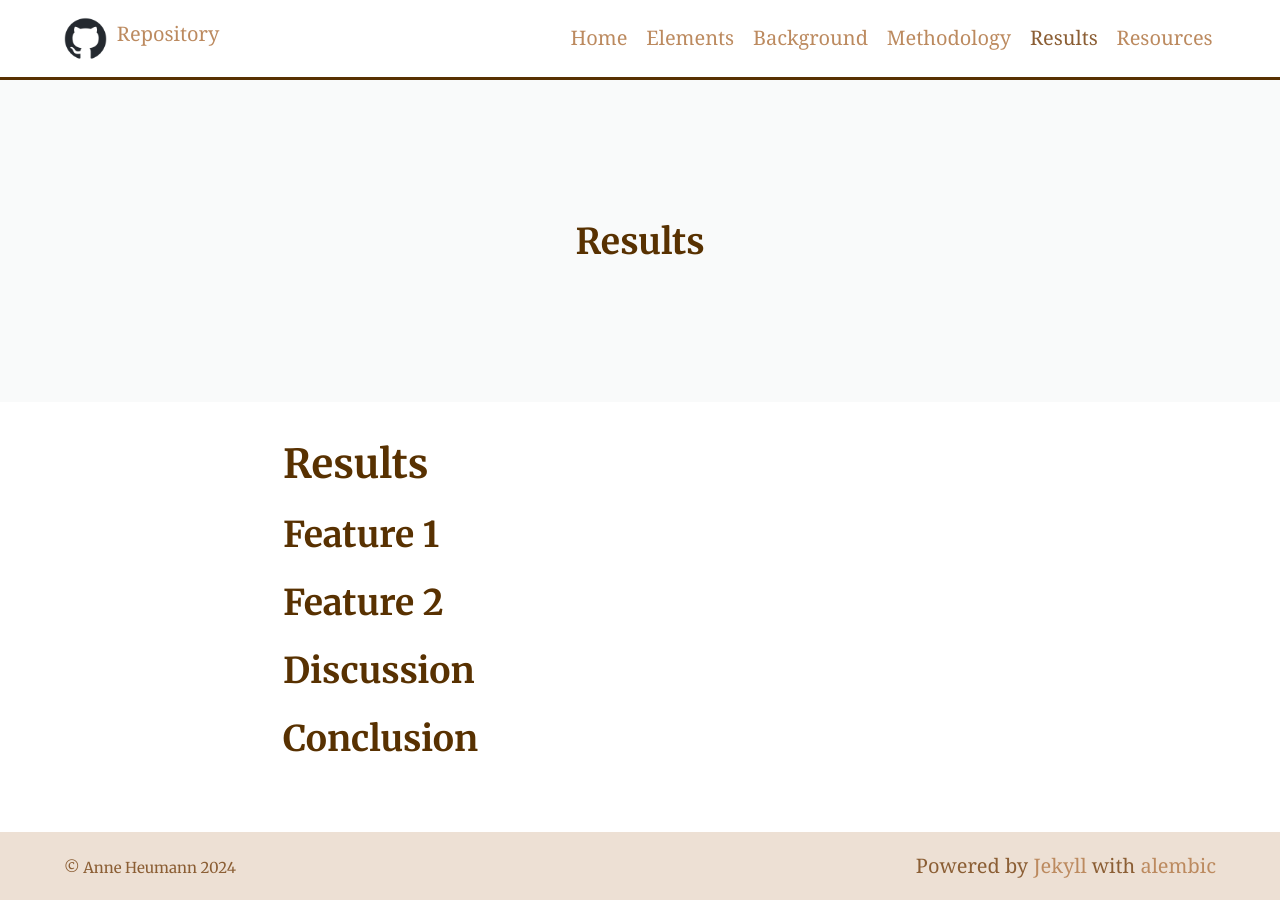
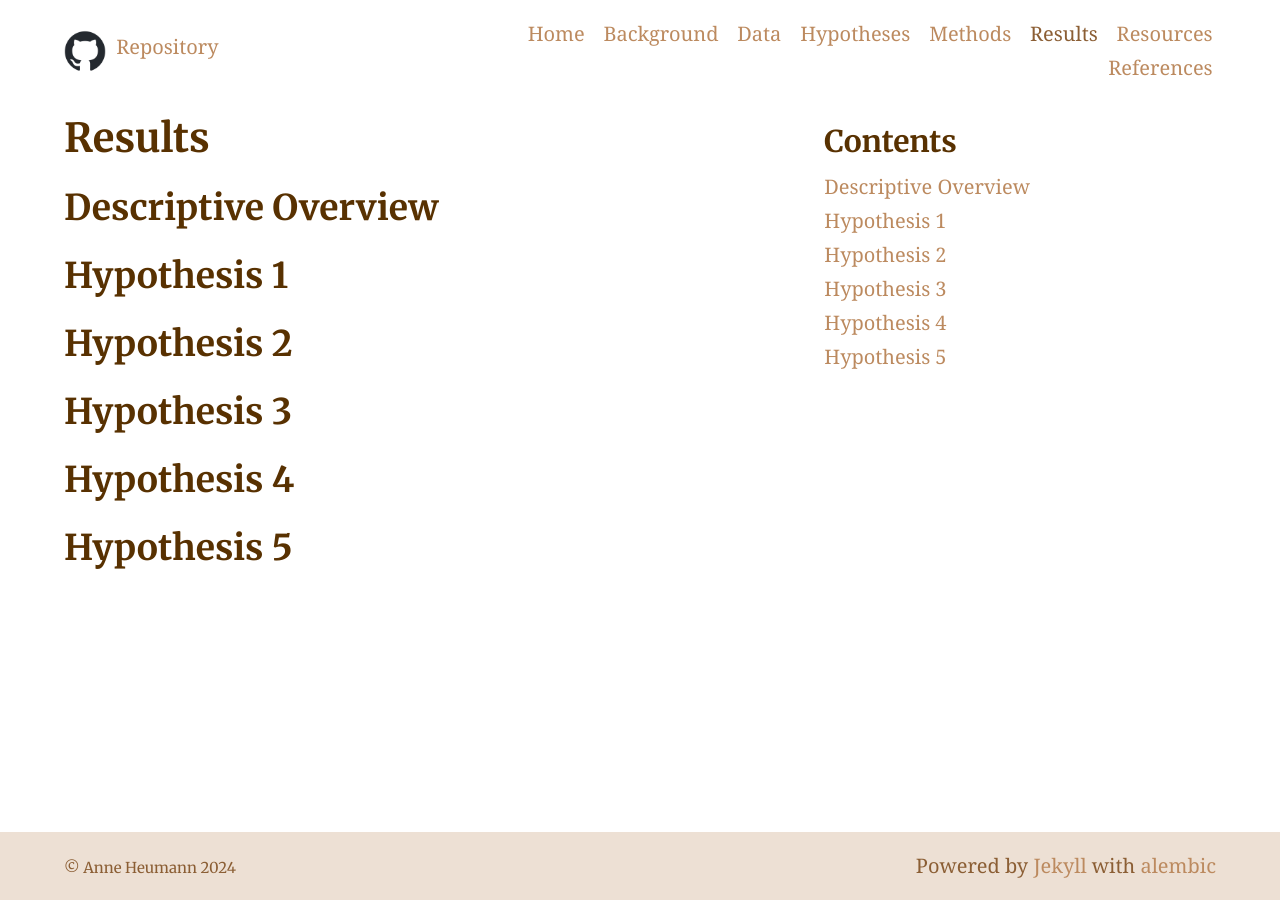
Before and after one commit to aheuma/IncentivizedBookReviews, a Jekyll site: the page built from results.md, in a window 1280 px wide. Built offline with Jekyll 4.4.1, drawn with Linux system fonts in a browser that asks for light colours.

Commit message:
Add progress on page contents

```diff
--- a/_config.yml
+++ b/_config.yml
@@ -94,7 +94,7 @@ defaults:
 encoding: utf-8 # Make sure the encoding is right
 lang: en-GB # Set the site language
 title: "Anne Heumann" # Site name or title, also used in jekyll-seo-tag
-description: "Web-based presentation for a master thesis on incentivized book reviews" # Site description and default description, also used in jekyll-seo-tag
+#description: "Web-based presentation for a master thesis on incentivized book reviews" # Site description and default description, also used in jekyll-seo-tag
 url: "https://aheuma.github.io/IncentivizedBookReviews/" # Site url, also used in jekyll-seo-tag
 baseurl: ""
 repo: "https://github.com/aheuma/IncentivizedBookReviews/tree/main"
@@ -122,16 +122,20 @@ css_inline: true # Will insert all styles into a single <style> block in the <he
 navigation_header:
 - title: Home
   url: /
-- title: Elements
-  url: /elements/
 - title: Background
   url: /background/
-- title: Methodology
-  url: /methodology/
+- title: Data
+  url: /data/
+- title: Hypotheses
+  url: /hypotheses/
+- title: Methods
+  url: /methods/
 - title: Results
   url: /results/
 - title: Resources
   url: /resources/
+- title: References
+  url: /references/
 
 
 social_links: # Appears in sidebar. Set the urls then uncomment and comment out as desired
--- /dev/null
+++ b/_includes/site-aside-hypotheses.html
@@ -0,0 +1,6 @@
+<a href="#transferability-book-reviews">Transferability to Book Reviews</a> <br>
+<a href="#norm-reciprocity">|- Norm of Reciprocity</a> <br>
+<a href="#self-fulfilling-prophecy">|- Self-fulfilling Prophecy</a> <br>
+<a href="#reviewer-motivation">|- Reviewer Motivations</a> <br>
+<a href="#review-perception">|- Review Perception</a> <br>
+<a href="#selected-hypotheses">Selected Hypotheses</a> <br>
--- /dev/null
+++ b/_includes/site-aside-results.html
@@ -0,0 +1,6 @@
+<a href="#descriptive-overview">Descriptive Overview</a> <br>
+<a href="#hypothesis-1">Hypothesis 1</a> <br>
+<a href="#hypothesis-2">Hypothesis 2</a> <br>
+<a href="#hypothesis-3">Hypothesis 3</a> <br>
+<a href="#hypothesis-4">Hypothesis 4</a> <br>
+<a href="#hypothesis-5">Hypothesis 5</a> <br>
--- a/_includes/site-aside.html
+++ b/_includes/site-aside.html
@@ -5,11 +5,30 @@
       {% include post-related.html %}
     </section>
 
-  {% elsif page.layout == "page" or page.layout == "home" or page.layout == "blog" %}
+  {% elsif page.layout == "home" or page.layout == "blog" %}
     <section class="section  section--description">
-      <h3>About this site</h3>
+      <h3>Contents</h3>
       <p>{{ site.description }}</p>
-      {% include nav-social.html %}
+      <!-- {% include nav-social.html %} -->
+    </section>
+
+  {% elsif page.layout == "page" and page.title == "Methods" %}
+    <section class="section  section--description">
+      <h3>Contents</h3>
+      {% include site-aside-methods.html %}
+      <!-- {% include nav-social.html %} -->
+    </section>
+
+  {% elsif page.layout == "page" and page.title == "Results" %}
+    <section class="section  section--description">
+      <h3>Contents</h3>
+      {% include site-aside-results.html %}
+    </section>
+
+  {% elsif page.layout == "page" and page.title == "Hypotheses" %}
+    <section class="section  section--description">
+      <h3>Contents</h3>
+      {% include site-aside-hypotheses.html %}
     </section>
 
   {% elsif page.layout == "categories" %}
--- a/_sass/_theme.scss
+++ b/_sass/_theme.scss
@@ -151,8 +151,8 @@ body {
     max-width: 34%;
     margin-left: 4%;
     @include flex(1, 0, auto);
-    opacity: 0.5;
-    transition: opacity .1s;
+    //opacity: 0.5;
+    //transition: opacity .1s;
     .section {
       position: sticky;
       top: 0;
--- a/results.md
+++ b/results.md
@@ -1,14 +1,18 @@
 ---
 title: Results
-feature_text: |
-  ## Results
+aside: true
+layout: page
 
 ---
 
-## Feature 1
+## Descriptive Overview {#descriptive-overview}
 
-## Feature 2
+## Hypothesis 1 {#hypothesis-1}
 
-## Discussion
+## Hypothesis 2 {#hypothesis-2}
 
-## Conclusion
+## Hypothesis 3 {#hypothesis-3}
+
+## Hypothesis 4 {#hypothesis-4}
+
+## Hypothesis 5 {#hypothesis-5}
```
Also changed, not shown: _includes/site-aside-methods.html (added, +9 -0 lines), background.md (+3 -3 lines), data.md (added, +26 -0 lines), hypotheses.md (added, +46 -0 lines), methodology.md (deleted, +0 -70 lines), methods.md (added, +104 -0 lines), references.md (added, +6 -0 lines).
